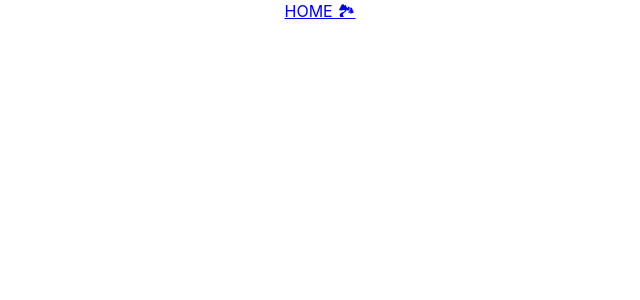
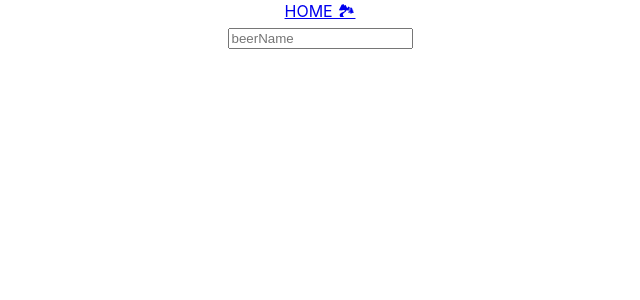
Before and after one commit to vojaso82/ironbeers, a React (Create React App) app: page /new-beer in a window 1280 px wide. Shown: the top 300 px of the page, without its empty margins (320-960 px from the left). Built offline with nearby package versions, Linux system fonts and the light colour scheme.

Commit message:
iteration6 new beer done

```diff
--- a/src/components/NewBeer.js
+++ b/src/components/NewBeer.js
@@ -1,11 +1,38 @@
+import axios from 'axios';
 import React, { Component } from 'react'
 import HomeButton from './HomeButton';
 
 class NewBeer extends Component {
+    state = {
+        name: ""
+    }
+
+
+    handleChange = (e) => {
+    this.setState({
+        [e.target.name]: e.target.value
+    })
+
+    }
+
+    handleSubmit = (e) => {
+        e.preventDefault()
+        console.log(this)
+        axios.post(`https://ih-beers-api2.herokuapp.com/beers/new`, this.state)
+        }
+
+
     render() {
         return (
             <div>
                  <HomeButton/>
+                 <form onSubmit={this.handleSubmit}>
+                     <input onChange={this.handleChange}
+                            placeholder="beerName"
+                            type="text"
+                            name="name"/>
+
+                 </form>
             </div>
         )
     }
```
